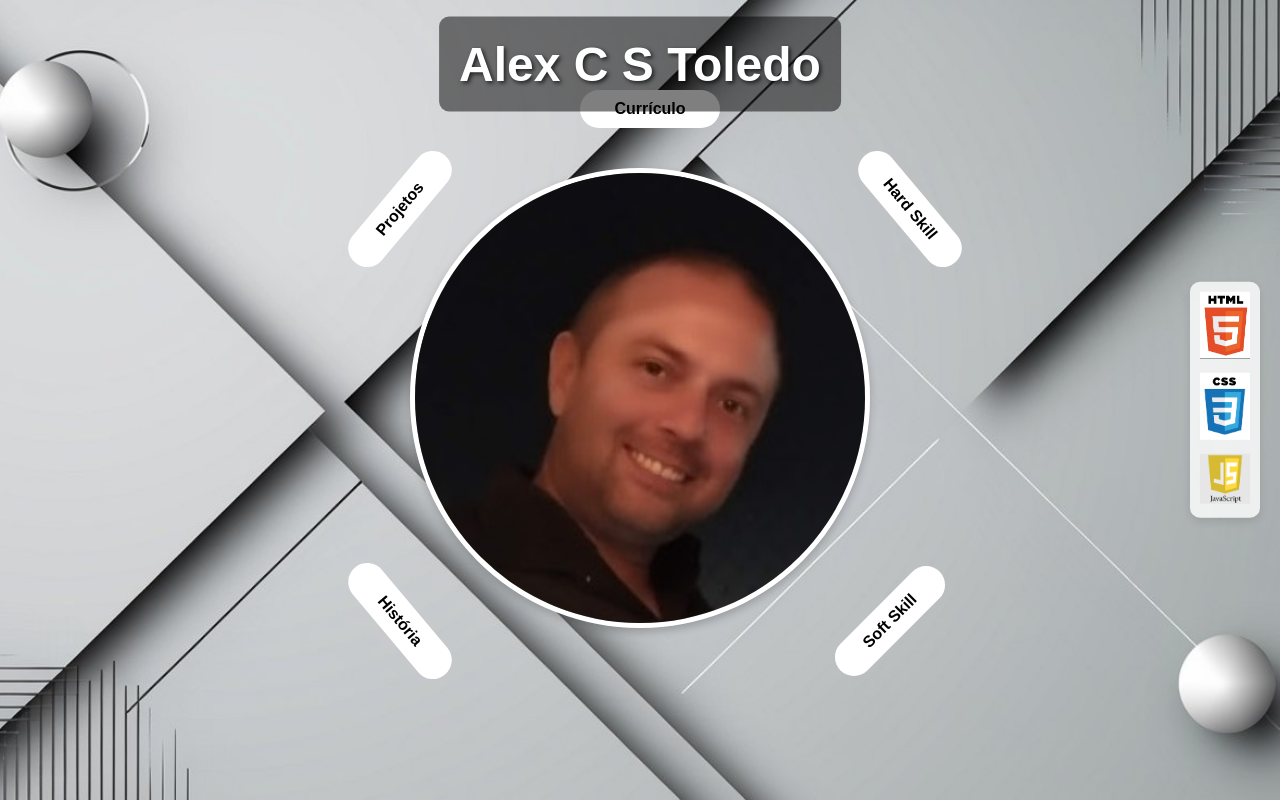
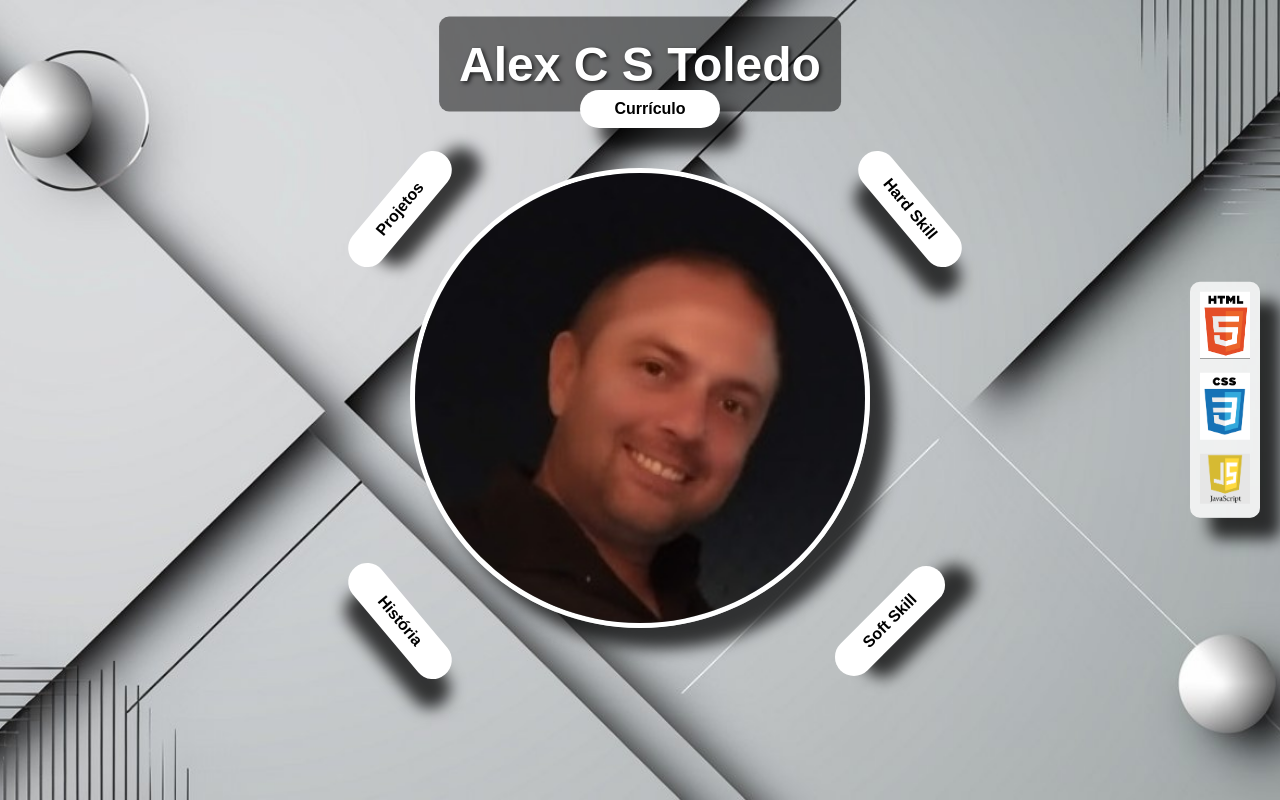
Before and after one commit to alexcruix/Meu-Blog, a PHP site: page / in a window 1280 px wide. Run offline with PHP 8.4, Linux system fonts and the light colour scheme.

Commit message:
Update css

```diff
--- a/css/index.css
+++ b/css/index.css
@@ -42,6 +42,10 @@ body {
     object-fit: cover;
     border: 5px solid white;
     box-shadow: 0 4px 8px rgba(0, 0, 0, 0.2);
+    z-index: 1000; /* Garante que o menu fique sobreposto ao conteúdo */
+    -webkit-box-shadow: 20px 20px 15px 1px rgba(0,0,0,0.75);
+    -moz-box-shadow: 20px 20px 15px 1px rgba(0,0,0,0.75);
+    box-shadow: 20px 20px 15px 1px rgba(0,0,0,0.75);
 }
 
 .links-around {
@@ -79,30 +83,50 @@ body {
     top: -10px;                   /* Link superior */
     left: 40%;
     transform: rotate(0deg);
+    z-index: 1000; /* Garante que o menu fique sobreposto ao conteúdo */
+    -webkit-box-shadow: 20px 20px 15px 1px rgba(0,0,0,0.75);
+    -moz-box-shadow: 20px 20px 15px 1px rgba(0,0,0,0.75);
+    box-shadow: 20px 20px 15px 1px rgba(0,0,0,0.75);
 }
 
 .links-around a.link:nth-child(2) {
     top: 15%;
     left: 500px;                  /* Link à direita */
     transform: rotate(50deg);
+    z-index: 1000; /* Garante que o menu fique sobreposto ao conteúdo */
+    -webkit-box-shadow: 20px 20px 15px 1px rgba(0,0,0,0.75);
+    -moz-box-shadow: 20px 20px 15px 1px rgba(0,0,0,0.75);
+    box-shadow: 20px 20px 15px 1px rgba(0,0,0,0.75);
 }
 
 .links-around a.link:nth-child(3) {
     bottom: 60px;                /* Link inferior */
     left: 80%;
     transform: rotate(315deg);
+    z-index: 1000; /* Garante que o menu fique sobreposto ao conteúdo */
+    -webkit-box-shadow: 20px 20px 15px 1px rgba(0,0,0,0.75);
+    -moz-box-shadow: 20px 20px 15px 1px rgba(0,0,0,0.75);
+    box-shadow: 20px 20px 15px 1px rgba(0,0,0,0.75);
 }
 
 .links-around a.link:nth-child(4) {
     bottom: 10%;
     left: -10px;                 /* Link à esquerda */
     transform: rotate(50deg);
+    z-index: 1000; /* Garante que o menu fique sobreposto ao conteúdo */
+    -webkit-box-shadow: 20px 20px 15px 1px rgba(0,0,0,0.75);
+    -moz-box-shadow: 20px 20px 15px 1px rgba(0,0,0,0.75);
+    box-shadow: 20px 20px 15px 1px rgba(0,0,0,0.75);
 }
 
 .links-around a.link:nth-child(5) {
     top: 15%;
     left: -10px;                  /* Link superior esquerdo */
     transform: rotate(-50deg);
+    z-index: 1000; /* Garante que o menu fique sobreposto ao conteúdo */
+    -webkit-box-shadow: 20px 20px 15px 1px rgba(0,0,0,0.75);
+    -moz-box-shadow: 20px 20px 15px 1px rgba(0,0,0,0.75);
+    box-shadow: 20px 20px 15px 1px rgba(0,0,0,0.75);
 }
 
 .links-around a.link:hover {
@@ -125,6 +149,10 @@ body {
     padding: 10px;
     border-radius: 10px;
     box-shadow: 0 4px 8px rgba(0, 0, 0, 0.1);
+    z-index: 1000; /* Garante que o menu fique sobreposto ao conteúdo */
+    -webkit-box-shadow: 20px 20px 15px 1px rgba(0,0,0,0.75);
+    -moz-box-shadow: 20px 20px 15px 1px rgba(0,0,0,0.75);
+    box-shadow: 20px 20px 15px 1px rgba(0,0,0,0.75);
 }
 
 .linguagem-programacao img {
@@ -141,7 +169,7 @@ body {
     top: 8%; /* Centraliza verticalmente */
     left: 50%; /* Centraliza horizontalmente */
     transform: translate(-50%, -50%); /* Ajusta para que o texto fique exatamente no centro */
-    z-index: 10; /* Garante que o texto fique acima de outros elementos */
+    z-index: -1; /* Garante que o texto fique acima de outros elementos */
     padding: 20px; /* Espaçamento ao redor do texto */
     background-color: rgba(0, 0, 0, 0.5); /* Fundo semi-transparente para destaque */
     border-radius: 10px; /* Bordas arredondadas para suavizar */
```
